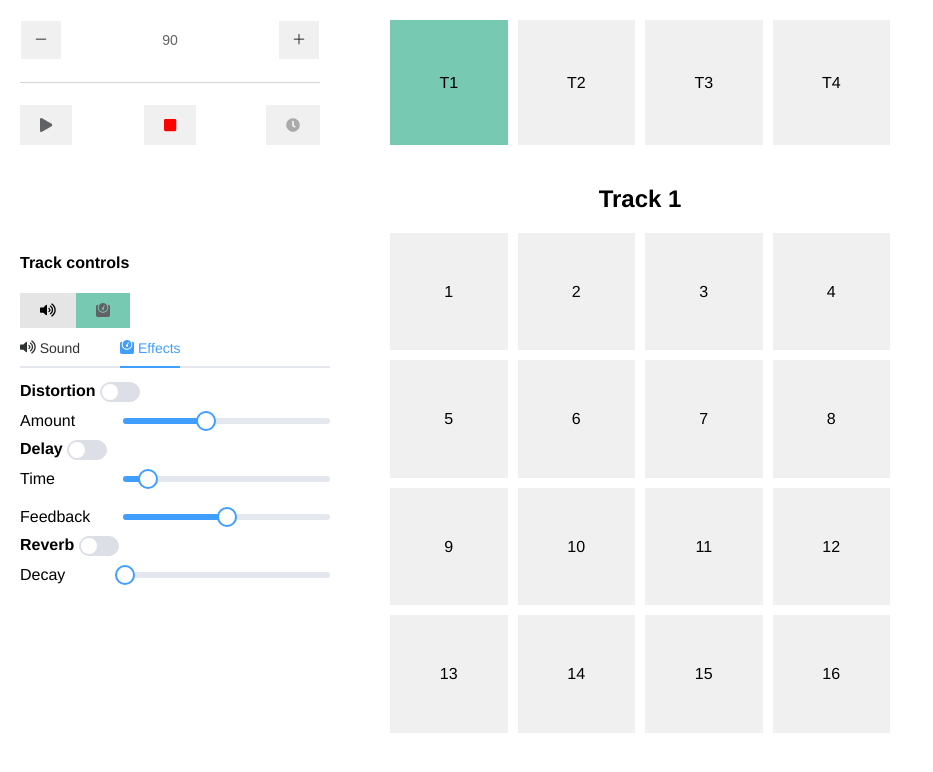
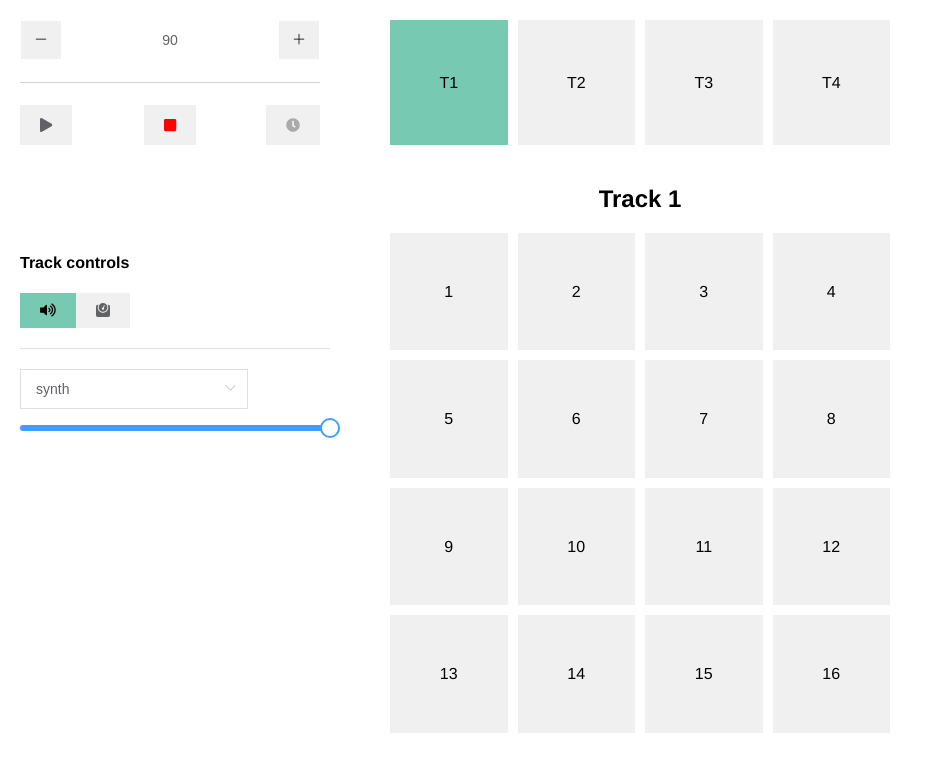
Before and after one commit to Mo0812/sequencer, a Vue app: page / in a window 1280 px wide. Both pictures are taken after a click on the button 47 px from the left and 310 px from the top of the page. Shown: the top 772 px of the page, without its empty margins (0-933 px from the left). Built offline with nearby package versions, Linux system fonts and the light colour scheme.

Commit message:
custom tabs

```diff
--- a/src/views/Track/Track.scss
+++ b/src/views/Track/Track.scss
@@ -31,9 +31,26 @@
         }
 
         .track-controls {
-            .track-control-selector {
-                &.active {
-                    background-color: $themeColorDefault;
+            .track-control-selector-container {
+                border-bottom: 1px solid $elUiBorderColor;
+
+                padding-bottom: 20px;
+                margin-bottom: 20px;
+
+                .track-control-selector {
+                    &.active {
+                        background-color: $themeColorDefault;
+                    }
+                }
+            }
+
+            .track-control-element-container {
+                .track-control-element {
+                    display: none;
+
+                    &.active {
+                        display: block;
+                    }
                 }
             }
 
--- a/src/views/Track/Track.vue
+++ b/src/views/Track/Track.vue
@@ -7,30 +7,37 @@
             <aside class="leftbar">
                 <section class="track-controls">
                     <h4>Track controls</h4>
+                    <div class="track-control-selector-container">
                         <el-button
-                        class="track-control-selector sound-selector"
+                            class="track-control-selector sound"
                             :class="
-                            trackControlsActiveTab == 'sound' ? 'active' : ''
+                                trackControlsActiveTab == 'sound'
+                                    ? 'active'
+                                    : ''
                             "
-                        @click="setTrackControlSelection('effects')"
+                            @click="setTrackControlSelection('sound')"
                             ><font-awesome-icon icon="volume-up"
                         /></el-button>
                         <el-button
-                        class="track-control-selector effects-selector"
+                            class="track-control-selector effects"
                             :class="
-                            trackControlsActiveTab == 'effects' ? 'active' : ''
+                                trackControlsActiveTab == 'effects'
+                                    ? 'active'
+                                    : ''
                             "
                             @click="setTrackControlSelection('effects')"
                             ><font-awesome-icon icon="weight"
                         /></el-button>
-                    <el-tabs
-                        tab-position="top"
-                        v-model="trackControlsActiveTab"
+                    </div>
+                    <div class="track-control-element-container">
+                        <div
+                            class="track-control-element sound"
+                            :class="
+                                trackControlsActiveTab == 'sound'
+                                    ? 'active'
+                                    : ''
+                            "
                         >
-                        <el-tab-pane name="sound">
-                            <span slot="label">
-                                <font-awesome-icon icon="volume-up" /> Sound
-                            </span>
                             <el-select v-model="synthModel">
                                 <el-option key="synth" value="synth"
                                     >Synth</el-option
@@ -44,12 +51,15 @@
                                 :min="0"
                                 :max="100"
                             ></el-slider>
-                        </el-tab-pane>
-                        <el-tab-pane name="effects">
-                            <span slot="label">
-                                <font-awesome-icon icon="weight" />
-                                Effects
-                            </span>
+                        </div>
+                        <div
+                            class="track-control-element effects"
+                            :class="
+                                trackControlsActiveTab == 'effects'
+                                    ? 'active'
+                                    : ''
+                            "
+                        >
                             <article class="effect distortion">
                                 <header>
                                     Distortion
@@ -132,8 +142,8 @@
                                     </div>
                                 </div>
                             </article>
-                        </el-tab-pane>
-                    </el-tabs>
+                        </div>
+                    </div>
                 </section>
                 <section class="trigger-controls">
                     <template v-if="selectedDetailTrigger">
```
Lines whose indentation alone changed are shown as unchanged.
